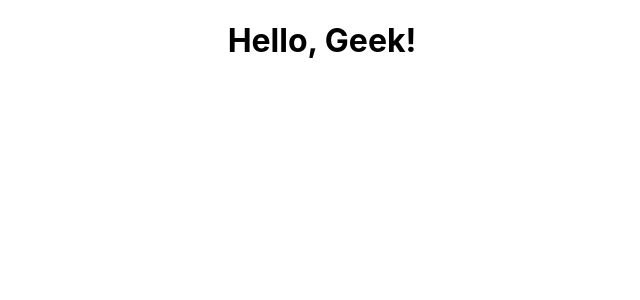
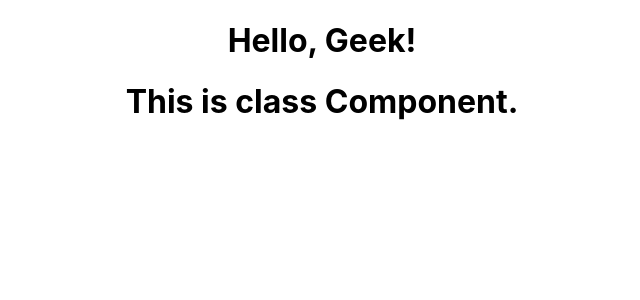
Before and after one commit to aakashverma1124/Roadmap-To-React, a React (Create React App) app: page / in a window 1280 px wide. Shown: the top 300 px of the page, without its empty margins (318-958 px from the left). Built offline with nearby package versions, Linux system fonts and the light colour scheme.

Commit message:
Adding our first class component

```diff
--- a/src/App.js
+++ b/src/App.js
@@ -1,13 +1,15 @@
 import React, {Component} from 'react';
 import logo from './logo.svg';
 import './App.css';
-import Greet from "./components/greet";
+import Greet from "./components/Greet";
+import Welcome from "./components/Welcome";
 
 class App extends Component {
     render() {
       return (
         <div className="App">
             <Greet></Greet>
+            <Welcome></Welcome>
         </div>
       )
     }
--- /dev/null
+++ b/src/components/Welcome.js
@@ -0,0 +1,11 @@
+import React, {Component} from "react";
+
+class Welcome extends Component {
+    render() {
+        return (
+            <h1>This is class Component.</h1>
+        )
+    }
+}
+
+export default Welcome
```
Also changed, not shown: src/components/Greet.js (renamed from src/components/greet.js), 1 other file (tests, documents, lock files or other folders).
